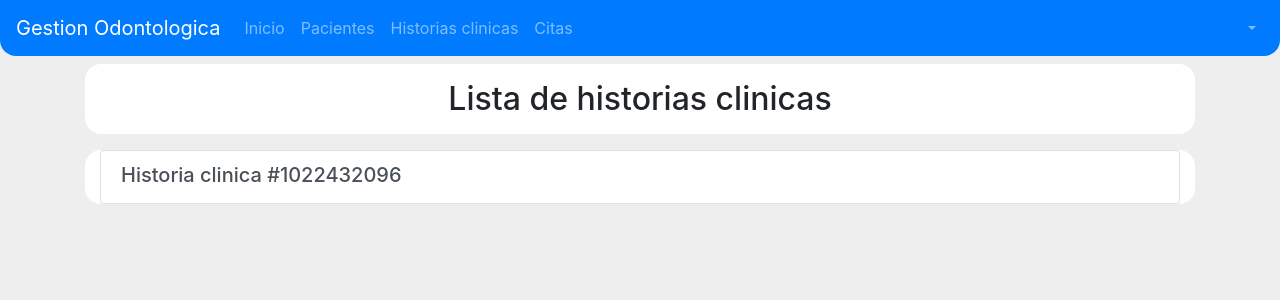
After one commit to davidalejandro1223/SistemaGestionClinica, a Django app: a page that uses SistemaGestionOdontologica/templates/base.html in a window 1280 px wide. The commit adds this page. Shown: the top 300 px of the page. Run offline with Django 3.2, Linux system fonts and the light colour scheme; data comes from the database, SQL or seed files in the repository; both versions use the stored data as it was after the commit; some libraries are stand-ins or nearby versions.

```diff
--- a/SistemaGestionOdontologica/historiasClinicas/models.py
+++ b/SistemaGestionOdontologica/historiasClinicas/models.py
@@ -27,6 +27,10 @@ class Actualizacion(models.Model):
     def __str__(self):
         return str(self.id)
 
+    def get_absolute_url(self):
+        from django.core.urlresolvers import reverse
+        return reverse('historias_clinicas:historia_paciente', kwargs={'pk': self.cabecera.numero_historia})
+
 
 @receiver(post_save, sender=Paciente)
 def crearCabecera(sender, **kwargs):
--- a/SistemaGestionOdontologica/historiasClinicas/urls.py
+++ b/SistemaGestionOdontologica/historiasClinicas/urls.py
@@ -1,8 +1,9 @@
 from django.conf.urls import url
-from .views import historia_paciente
+from .views import historia_paciente, HistoriaClinicaListView, ActualizacionCreateView
 
 urlpatterns = [
-    #url(r'^historia-clinica$'),
-    url(r'^historia-clinica/(?P<pk>\d+)', historia_paciente, name='historia_paciente'),
-
+    url(r'^historia-clinica$', HistoriaClinicaListView.as_view(), name='listar_historias'),
+    url(r'^historia-clinica/(?P<pk>\d+)$', historia_paciente, name='historia_paciente'),
+    url(r'^historia-clinica/(?P<pk>[0-9]+)/nueva-entrada$',
+        ActualizacionCreateView.as_view(), name='crear_actualizacion'),
 ]
--- a/SistemaGestionOdontologica/historiasClinicas/views.py
+++ b/SistemaGestionOdontologica/historiasClinicas/views.py
@@ -4,8 +4,17 @@ from __future__ import unicode_literals
 from django.shortcuts import render, get_object_or_404
 from .models import Cabecera, Actualizacion
 from pacientes.models import Paciente
+from django.views.generic.list import ListView
+from django.views.generic import CreateView
 
 # Create your views here.
+class ActualizacionCreateView(CreateView):
+    model = Actualizacion
+    fields = ['motivo_consulta', 'tratamiento',]
+
+    def form_valid(self, form):
+        form.instance.cabecera = Cabecera.objects.get(numero_historia=self.kwargs.get('pk'))
+        return super(ActualizacionCreateView, self).form_valid(form)
 
 def historia_paciente(request, pk):
     cabecera = get_object_or_404(Cabecera, paciente=pk)
@@ -16,4 +25,8 @@ def historia_paciente(request, pk):
         'paciente': paciente,
         'actualizaciones':actualizaciones
     }
-    return render(request, 'historiaClinica/historia_clinica.html', context)
+    return render(request, 'historiasClinicas/historia_clinica.html', context)
+
+
+class HistoriaClinicaListView(ListView):
+    model = Cabecera
--- a/SistemaGestionOdontologica/pacientes/urls.py
+++ b/SistemaGestionOdontologica/pacientes/urls.py
@@ -2,7 +2,7 @@ from django.conf.urls import url
 from .views import CrearPaciente, DetallePaciente, PacienteListView
 
 urlpatterns = [
-	url(r'^nuevoPaciente$', CrearPaciente.as_view(), name='nuevo_paciente'),
+	url(r'^pacientes/nuevo', CrearPaciente.as_view(), name='nuevo_paciente'),
     url(r'^pacientes$', PacienteListView.as_view(), name='listar_pacientes'),
     url(r'^pacientes/(?P<pk>\d+)$', DetallePaciente.as_view(), name='detalle_paciente'),
 ]
--- a/SistemaGestionOdontologica/templates/base.html
+++ b/SistemaGestionOdontologica/templates/base.html
@@ -30,7 +30,7 @@
 								<a class="nav-link" href="{% url 'pacientes:listar_pacientes' %}">Pacientes</a>
 							</li>
 							<li class="nav-item {{active_historias}}">
-								<a class="nav-link" href="#">Historias clinicas</a>
+								<a class="nav-link" href="{% url 'historias_clinicas:listar_historias' %}">Historias clinicas</a>
 							</li>
 							<li class="nav-item {{active_citas}}">
 								<a class="nav-link" href="#"> Citas </a>
--- /dev/null
+++ b/SistemaGestionOdontologica/templates/historiasClinicas/cabecera_list.html
@@ -0,0 +1,32 @@
+{% extends 'base.html' %}
+{% load staticfiles %}
+
+{% block style_content %}
+    <link rel="stylesheet" href="{% static 'css/PacientesLista.css' %}">
+    <link rel="stylesheet" href="{% static 'css/PacienteRegistro.css' %}">
+{% endblock style_content %}
+
+{% block content %}
+<section id="section-container">
+    <div class="container">
+        <div class="row fila">
+            <div class="col-12 text-center pt-3 pb-2">
+                <h2>Lista de historias clinicas</h2>
+            </div>
+        </div>
+        <div class="row fila">
+            <div class="col-12">
+                <div class="list-group">
+                    {% for cabecera in object_list%}
+                    <a href="{% url 'historias_clinicas:historia_paciente' pk=cabecera.numero_historia %}" class="list-group-item list-group-item-action flex-column">
+                        <div class="d-flex w-100 text-center">
+                            <h5 class="mb-1">Historia clinica #{{ cabecera.numero_historia }}</h5>
+                        </div>
+                    </a>
+                    {% endfor %}
+                </div>
+            </div>
+        </div>
+    </div>
+</section>
+{% endblock content %}
--- a/SistemaGestionOdontologica/templates/historiaClinica/historia_clinica.html
+++ b/SistemaGestionOdontologica/templates/historiasClinicas/historia_clinica.html
@@ -45,7 +45,7 @@
                         <p>{{ paciente.telefono }}</p>
                 </div>
                 <div class="col-12">
-                    <a href="" class="btn btn-outline-primary btn-block"> Ingresar nueva entrada </a>
+                    <a href="{% url 'historias_clinicas:crear_actualizacion' pk=paciente.cedula %}" class="btn btn-outline-primary btn-block"> Ingresar nueva entrada </a>
                 </div>
             </div>
         </div>
--- a/SistemaGestionOdontologica/templates/inicio.html
+++ b/SistemaGestionOdontologica/templates/inicio.html
@@ -21,9 +21,9 @@
 			<div class="row justify-content-center">
 				<div class="col-12 col-md-6 col-btn">
 					<div class="btn-group-vertical btn-group-lg" role="group">
-						<a class="btn btn-outline-primary btn-block" href="nuevoPaciente">Registrar nuevo paciente</a>
-						<a class="btn btn-outline-primary btn-block" href="#">Buscar paciente</a>
-						<a class="btn btn-outline-primary btn-block" href="#">Buscar historia clinica</a>
+						<a class="btn btn-outline-primary btn-block" href="{% url 'pacientes:nuevo_paciente' %}">Registrar nuevo paciente</a>
+						<a class="btn btn-outline-primary btn-block" href="{% url 'pacientes:listar_pacientes' %}">Buscar paciente</a>
+						<a class="btn btn-outline-primary btn-block" href="{% url 'historias_clinicas:listar_historias' %}">Buscar historia clinica</a>
 						<a class="btn btn-outline-primary btn-block" href="#">Citas del dia</a>
 						<a class="btn btn-outline-primary btn-block" href="#">Agendar cita</a>
 					</div>
```
Also changed, not shown: SistemaGestionOdontologica/templates/historiasClinicas/actualizacion_form.html (added, +30 -0 lines), SistemaGestionOdontologica/db.sqlite3, 4 other files.
